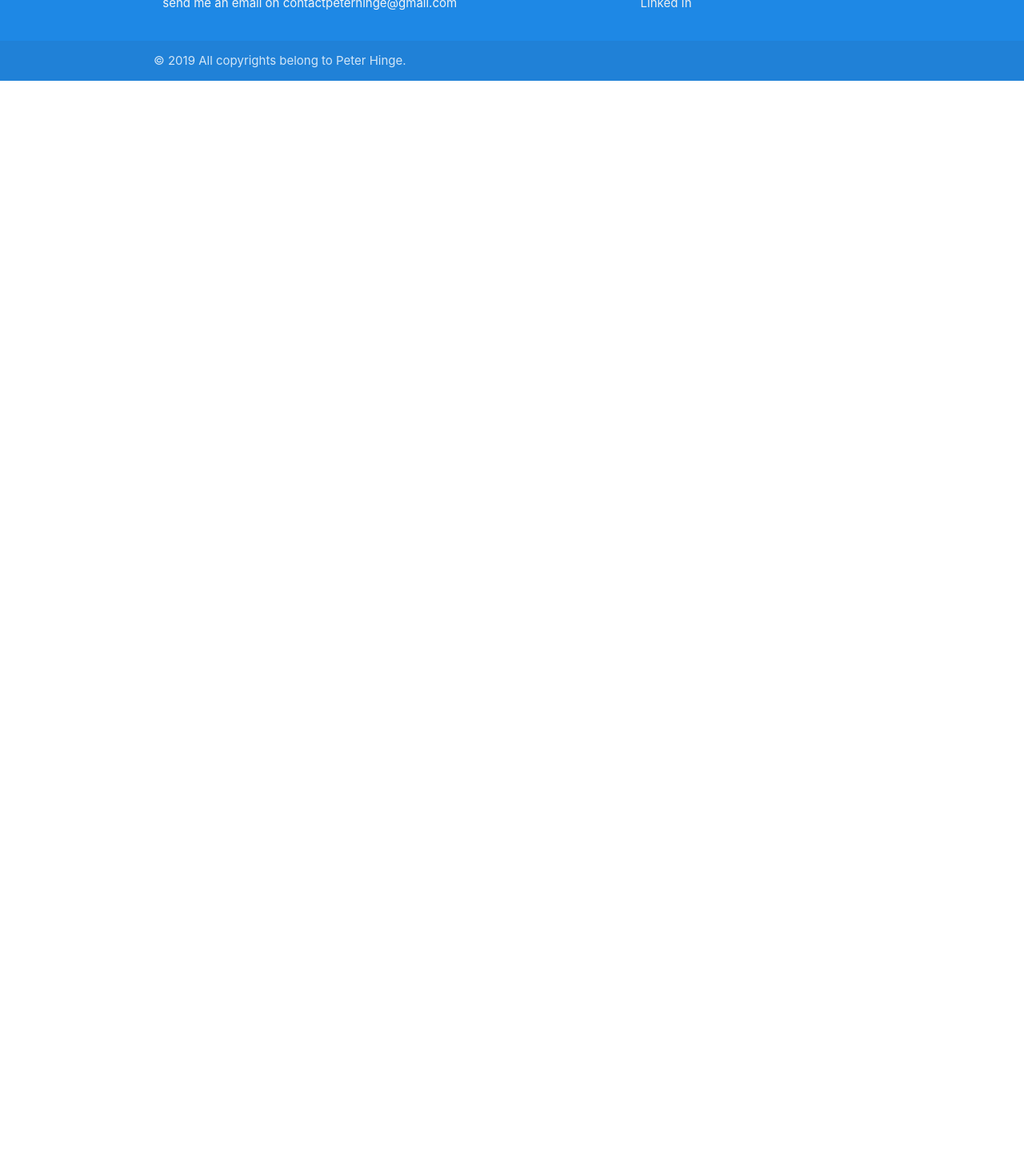
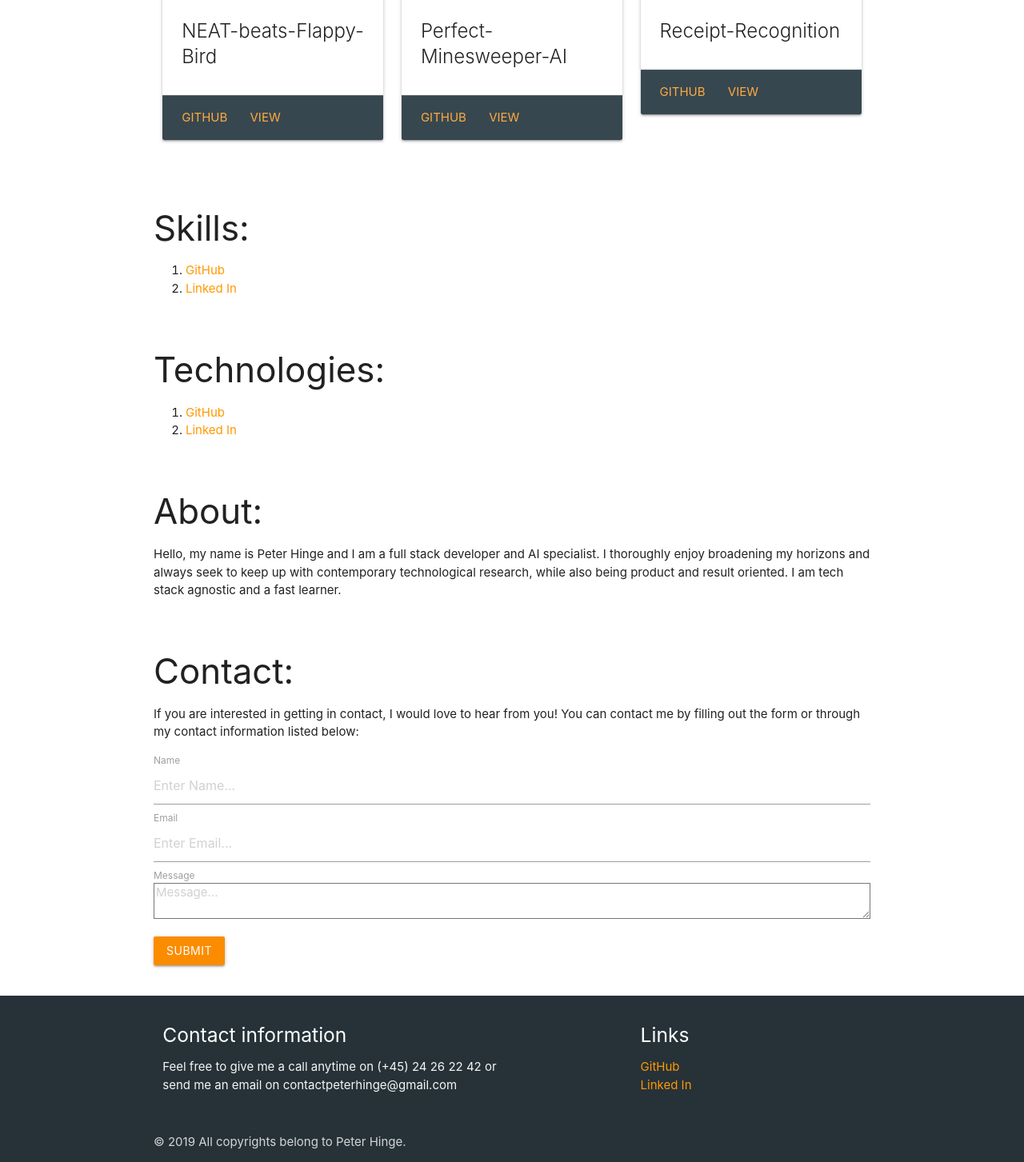
Before and after one commit to PeterHinge/New_Portfolio, a Django app: page / in a window 1280 px wide. Shown: the part 412-1865 px from the top of the page at 80% size. Before the commit the page ends 513 px from the top, so only its background shows below. Run offline with Django 3.2, Linux system fonts and the light colour scheme; data comes from the database, SQL or seed files in the repository; both versions use the stored data as it was after the commit.

Commit message:
second version

```diff
--- a/main/admin.py
+++ b/main/admin.py
@@ -6,7 +6,7 @@ from .models import Project
 class ProjectAdmin(admin.ModelAdmin):
     fieldsets = [
         ("Title/date", {'fields': ['project_title', 'project_published']}),
-        ("Content", {'fields': ['project_content']}),
+        ("Content", {'fields': ['project_content', 'project_thumbnail']}),
         ("URLs", {'fields': ['project_github_url', 'project_slug']})
     ]
 
--- a/main/models.py
+++ b/main/models.py
@@ -5,10 +5,11 @@ from datetime import datetime
 # Create your models here.
 class Project(models.Model):
     project_title = models.CharField(max_length=200)
+    project_published = models.DateTimeField('date published', default=datetime.now())
     project_content = models.TextField()
+    project_slug = models.CharField(max_length=200)
     project_github_url = models.CharField(max_length=200)
-    project_slug = models.CharField(max_length=200)
-    project_published = models.DateTimeField('date published', default=datetime.now())
+    project_thumbnail = models.CharField(max_length=200, default="no_image")
 
     def __str__(self):
         return self.project_title
--- a/main/templates/main/header.html
+++ b/main/templates/main/header.html
@@ -9,25 +9,25 @@
 
 <body>
     <nav>
-    <div class="nav-wrapper blue darken-1">
+    <div class="nav-wrapper blue-grey darken-3">
         <div class="container">
-      <a href="/" class="brand-logo">Peter Hinge's Portfolio</a>
-      <a href="#" data-target="mobile-demo" class="sidenav-trigger"><i class="material-icons">menu</i></a>
+      <a href="/" class="brand-logo orange-text text-orange darken-1">Peter Hinge</a>
+      <a href="#" data-target="mobile-demo" class="sidenav-trigger orange-text text-orange darken-1"><i class="material-icons">menu</i></a>
       <ul class="right hide-on-med-and-down white-text">
-        <li><a href="/">Home</a></li>
-        <li><a href="/">Projects</a></li>
-        <li><a href="/">About</a></li>
-        <li><a href="/">Contact</a></li>
+        <li><a href="/" class="orange-text text-orange darken-1">Home</a></li>
+        <li><a href="/" class="orange-text text-orange darken-1">Projects</a></li>
+        <li><a href="/" class="orange-text text-orange darken-1">About</a></li>
+        <li><a href="/" class="orange-text text-orange darken-1">Contact</a></li>
       </ul>
         </div>
     </div>
   </nav>
 
   <ul class="sidenav" id="mobile-demo">
-    <li><a href="/">Home</a></li>
-    <li><a href="/">Projects</a></li>
-    <li><a href="/">About</a></li>
-    <li><a href="/">Contact</a></li>
+    <li><a href="/" class="orange-text text-orange darken-1">Home</a></li>
+    <li><a href="/" class="orange-text text-orange darken-1">Projects</a></li>
+    <li><a href="/" class="orange-text text-orange darken-1">About</a></li>
+    <li><a href="/" class="orange-text text-orange darken-1">Contact</a></li>
   </ul>
 
     <!-- Page content -->
@@ -36,8 +36,9 @@
         {% block content %}
   {% endblock %}
     </div>
+    <br>
 
-<footer class="page-footer blue darken-1">
+<footer class="page-footer blue-grey darken-4">
           <div class="container">
             <div class="row">
               <div class="col l6 s12">
@@ -47,8 +48,8 @@
               <div class="col l4 offset-l2 s12">
                 <h5 class="white-text">Links</h5>
                 <ul>
-                  <li><a class="grey-text text-lighten-3" href="https://github.com/PeterHinge" target="_blank">GitHub</a></li>
-                  <li><a class="grey-text text-lighten-3" href="https://www.linkedin.com/in/peter-hinge-443298189/" target="_blank">Linked In</a></li>
+                  <li><a href="https://github.com/PeterHinge" target="_blank" class="orange-text text-orange darken-1">GitHub</a></li>
+                  <li><a href="https://www.linkedin.com/in/peter-hinge-443298189/" target="_blank" class="orange-text text-orange darken-1">Linked In</a></li>
                 </ul>
               </div>
             </div>
--- a/main/templates/main/home.html
+++ b/main/templates/main/home.html
@@ -1,12 +1,20 @@
 {% extends 'main/header.html' %}
+{% load static %}
 
 {% block content %}
+<section id="featured_projects">
+<h3>Featured Projects:</h3>
+<br>
   <div class="row">
     {% for project in projects %}
         <div class="col s12 m6 l4">
           <div class="card hoverable">
+              <div class="card-image">
+          <img src="{% static "images/thumbnails/"|add:project.project_thumbnail|add:".png" %}" alt="{{project.project_title}}" height="200">
+          <span class="card-title">{{project.project_title}}</span>
+        </div>
             <div class="card-content">
-              <span class="card-title">{{project.project_title}}</span>
+              <span class="card-title">{{project.project_thumbnail}}</span>
             </div>
               <div class="card-action blue-grey darken-3">
               <a href="{{project.project_github_url}}" target="_blank">GITHUB</a>
@@ -16,4 +24,66 @@
         </div>
     {% endfor %}
   </div>
+        </section>
+
+<br>
+
+<section id="skills">
+      <h3>Skills:</h3>
+       <ol>
+                  <li><a href="https://github.com/PeterHinge" target="_blank" class="orange-text text-orange darken-1">GitHub</a></li>
+                  <li><a href="https://www.linkedin.com/in/peter-hinge-443298189/" target="_blank" class="orange-text text-orange darken-1">Linked In</a></li>
+                </ol>
+    </section>
+
+<br>
+
+<section id="technologies">
+      <h3>Technologies:</h3>
+       <ol>
+                  <li><a href="https://github.com/PeterHinge" target="_blank" class="orange-text text-orange darken-1">GitHub</a></li>
+                  <li><a href="https://www.linkedin.com/in/peter-hinge-443298189/" target="_blank" class="orange-text text-orange darken-1">Linked In</a></li>
+                </ol>
+    </section>
+
+<br>
+
+<section id="about">
+      <h3>About:</h3>
+      <p>
+        Hello, my name is Peter Hinge and I am a full stack developer and AI specialist.
+          I thoroughly enjoy broadening my horizons and always seek to keep up with contemporary technological research,
+          while also being product and result oriented. I am tech stack agnostic and a fast learner.
+      </p>
+    </section>
+
+<br>
+
+<section id="contact">
+      <h3>Contact:</h3>
+      <p class="sectionInfo">
+        If you are interested in getting in contact, I would love to hear from you!  You can contact me by filling out the form or through my contact information listed below:
+      </p>
+
+      <form>
+        <div class="formGroup">
+          <label for="name">Name</label>
+          <input type="text" name="name" id="name" placeholder="Enter Name..." required="">
+        </div>
+
+        <div class="formGroup">
+          <label for="email">Email</label>
+          <input type="email" name="email" id="email" placeholder="Enter Email..." required="">
+        </div>
+
+        <div class="form-group">
+          <label for="message">Message</label>
+          <textarea name="message" id="message" placeholder="Message..." cols="30" rows="10" required=""></textarea>
+        </div>
+
+        <br>
+        <input type="submit" value="Submit" class="btn orange darken-1" id="formSubmit">
+      </form>
+    </section>
+
 {% endblock %}
```
Also changed, not shown: db.sqlite3, main/migrations/0011_auto_20190814_2008.py (added), main/migrations/0012_auto_20190814_2051.py (added), main/migrations/0013_auto_20190814_2100.py (added), main/migrations/0014_auto_20190814_2221.py (added), main/static/images/thumbnails/Receipt-Recognition.png (renamed from main/materials/images/Taiwan_app.png), main/static/images/thumbnails/no_image.png (added).
